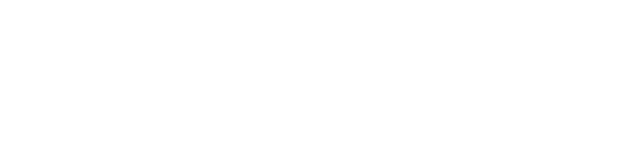
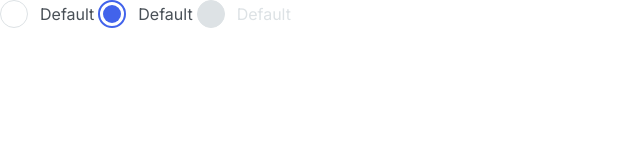
Before and after one commit to js-tasks-ru/htmlcss-20250313_boldnesspie, a website: page 07-lection5/02-radio/index.html in a window 1280 px wide. Shown: the whole page, without its empty margins (0-640 px from the left). Drawn offline with Linux system fonts and the light colour scheme; files that its build step writes are made by us from their sources.

Commit message:
solving 07-02-radio

```diff
--- a/07-lection5/02-radio/index.html
+++ b/07-lection5/02-radio/index.html
@@ -2,10 +2,44 @@
 <!-- Страница радио -->
 <html lang="ru">
     <head>
-        <link rel="stylesheet" href="../../assets/css/main.css">
+        <link rel="stylesheet" href="../../assets/css/index.css">
         <link rel="stylesheet" href="./radio.css">
     </head>
     <body>
+        <label class="radio">
+            <input type="radio" class="radio__input" name="radio">
 
+            <div class="radio__state">
+                <div class="radio__control">
+                    <div class="radio__icon"></div>
+                </div>
+
+                <div class="radio__legend">Default</div>
+            </div>
+        </label>
+
+        <label class="radio">
+            <input type="radio" class="radio__input" name="radio" checked>
+
+            <div class="radio__state">
+                <div class="radio__control">
+                    <div class="radio__icon"></div>
+                </div>
+
+                <div class="radio__legend">Default</div>
+            </div>
+        </label>
+
+        <label class="radio">
+            <input type="radio" class="radio__input" name="radio" disabled>
+
+            <div class="radio__state">
+                <div class="radio__control">
+                    <div class="radio__icon"></div>
+                </div>
+
+                <div class="radio__legend">Default</div>
+            </div>
+        </label>
     </body>
 </html>
--- a/07-lection5/02-radio/radio.css
+++ b/07-lection5/02-radio/radio.css
@@ -0,0 +1,66 @@
+.radio {
+    display: inline-block;
+}
+
+.radio__input {
+    position: absolute;
+    left: -100vw;
+}
+
+.radio__state {
+    display: flex;
+    align-items: center;
+    gap: 12px;
+
+    cursor: pointer;
+}
+
+.radio__control {
+    box-sizing: border-box;
+    width: 28px;
+    height: 28px;
+
+    border: 1px solid var(--grey-2);
+    border-radius: 50%;
+    background: var(--white);
+
+    display: flex;
+    justify-content: center;
+    align-items: center;
+}
+
+.radio__icon {
+    width: 18px;
+    height: 18px;
+    border-radius: 50px;
+}
+
+.radio__legend {
+    font-family: 'Inter';
+    font-style: normal;
+    font-weight: 400;
+    font-size: 16px;
+    line-height: 24px;
+
+    color: var(--grey-4);
+}
+
+.radio__input:checked ~ .radio__state .radio__icon {
+    background: var(--blue-light);
+}
+
+.radio__input:checked ~ .radio__state .radio__control {
+    border: 2px solid var(--blue-light);
+}
+
+.radio__input:disabled ~ .radio__state .radio__legend {
+    color: var(--grey-2);
+}
+
+.radio__input:disabled ~ .radio__state .radio__control {
+    background: var(--grey-2);
+}
+
+.radio__input:disabled ~ .radio__state {
+    pointer-events: none;
+}
```
